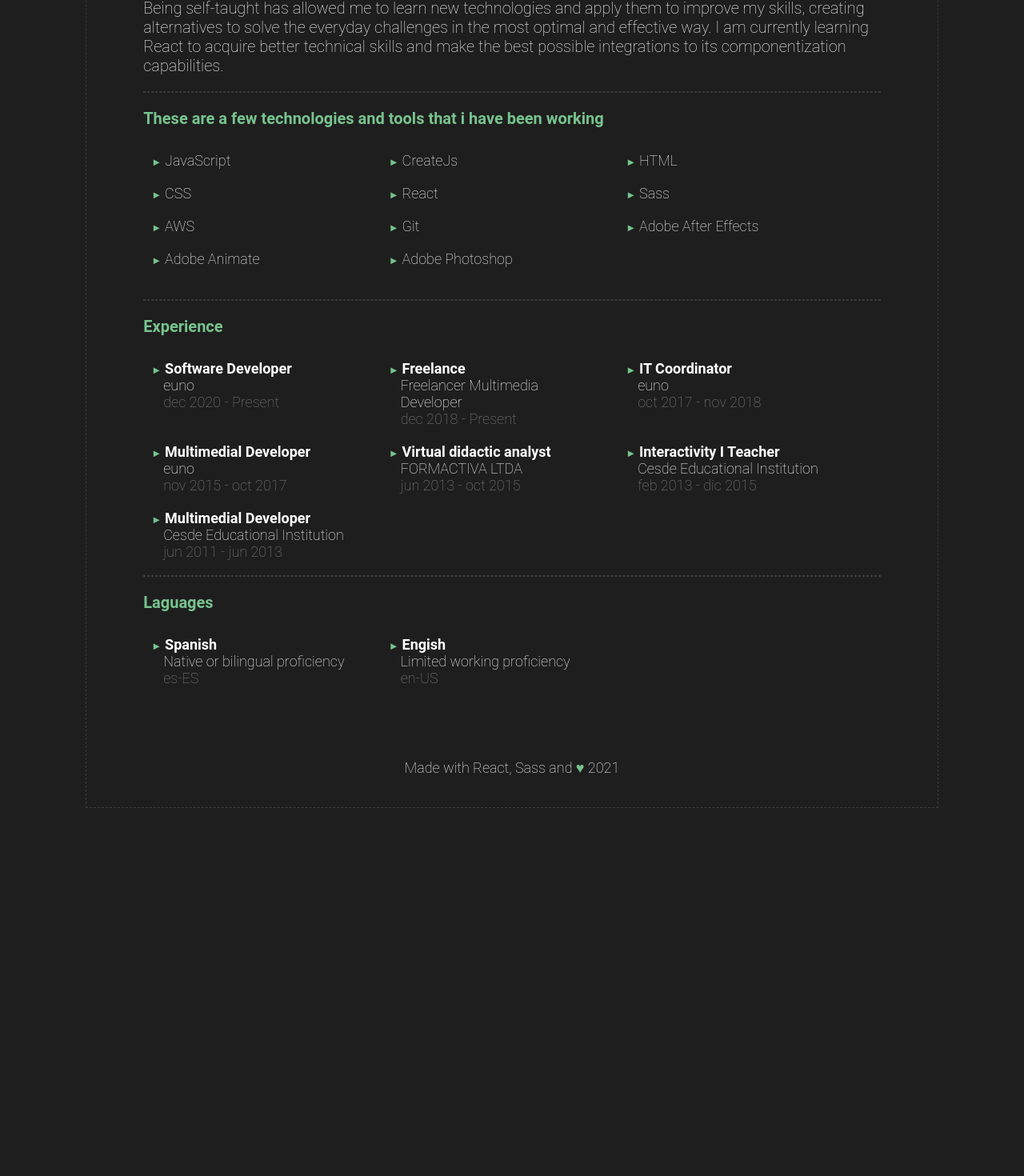
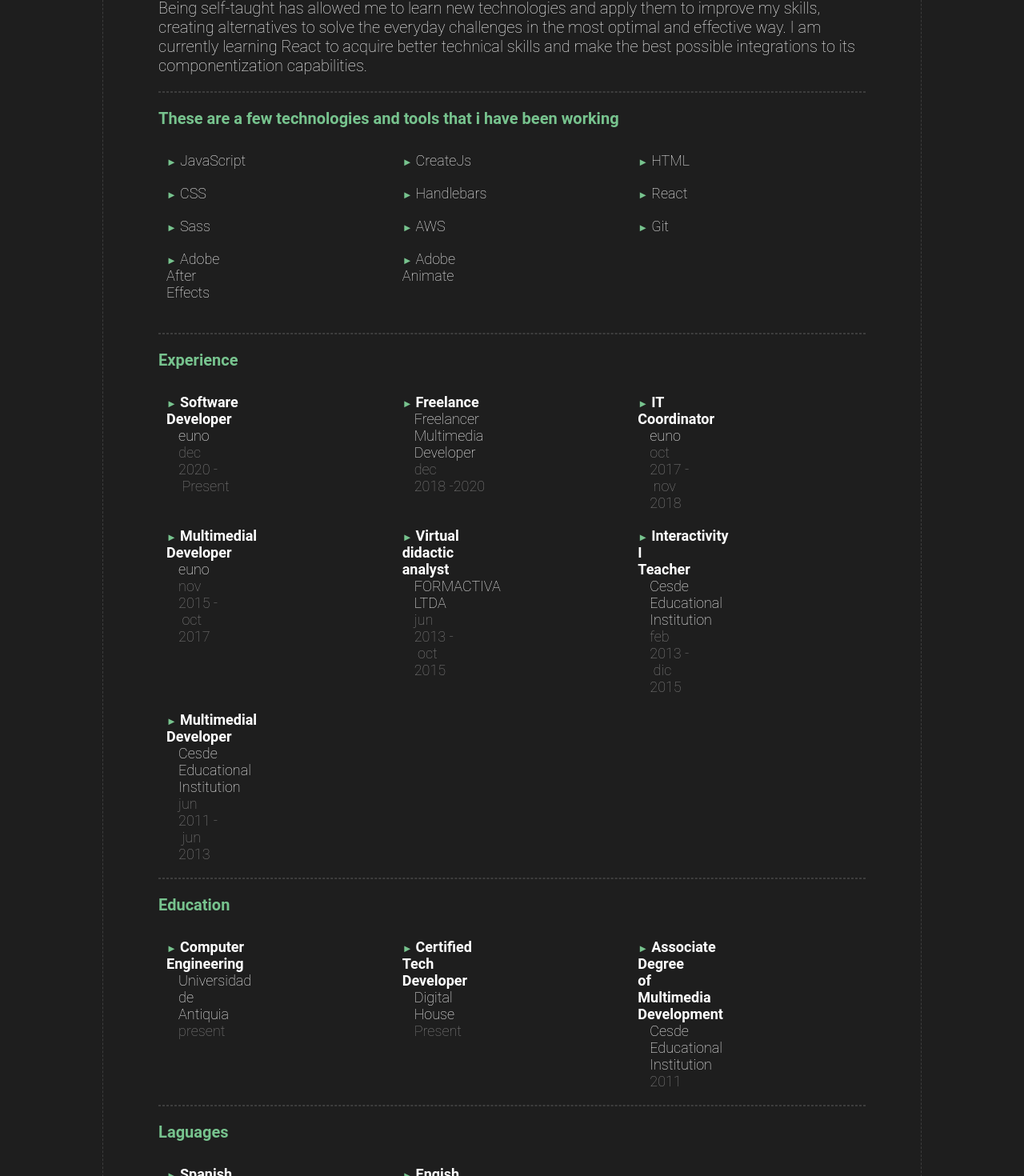
Before and after one commit to pepe199204/aws-amplify-react-portfolio, a React (Create React App) app: page / in a window 1280 px wide. Shown: the part 400-1870 px from the top of the page at 80% size. Before the commit the page ends 1490 px from the top, so only its background shows below. Built offline with nearby package versions, Linux system fonts and the light colour scheme.

Commit message:
optimization with grid, and updated studies field

```diff
--- a/package.json
+++ b/package.json
@@ -19,7 +19,8 @@
     "start": "react-scripts start",
     "build": "react-scripts build",
     "test": "react-scripts test",
-    "eject": "react-scripts eject"
+    "eject": "react-scripts eject",
+    "build-sass": "node-sass -w src/scss/index.scss src/css/index.css --output-style compressed"
   },
   "eslintConfig": {
     "extends": [
--- a/src/components/About.js
+++ b/src/components/About.js
@@ -16,14 +16,15 @@ const section = {
             tech2: 'CreateJs',
             tech3: 'HTML',
             tech4: 'CSS',
-            tech5: 'React',
-            tech6: 'Sass',
-            tech7: 'AWS',
-            tech8: 'Git',
-            tech9: 'Adobe After Effects',
-            tech10: 'Adobe Animate',
-            tech11: 'Adobe Photoshop',
-            tech12: 'Adobe Illustrator'
+            tech5: 'Handlebars',
+            tech6: 'React',
+            tech7: 'Sass',
+            tech8: 'AWS',
+            tech9: 'Git',
+            tech10: 'Adobe After Effects',
+            tech11: 'Adobe Animate',
+            tech12: 'Adobe Photoshop',
+            tech13: 'Adobe Illustrator'
         }
         },
         experiences: {
@@ -56,7 +57,7 @@ const section = {
           experience6: {
             title: 'Freelance',
             enterprise: 'Freelancer Multimedia Developer',
-            time: 'dec 2018 - Present'
+            time: 'dec 2018 -2020'
           },
           experience7: {
             title: 'Software Developer',
@@ -76,6 +77,24 @@ const section = {
             proficiency: 'Limited working proficiency',
             code: 'en-US'
           }
+        },
+        education: {
+          title : 'Education',
+          education1: {
+            title: 'Computer Engineering',
+            university: 'Universidad de Antiquia',
+            year: 'present'
+          },
+          education2: {
+            title: 'Certified Tech Developer',
+            university: 'Digital House',
+            year: 'Present'
+          },
+          education3: {
+            title: 'Associate Degree of Multimedia Development',
+            university: 'Cesde Educational Institution',
+            year: '2011'
+          },
         }
 
 }
@@ -163,8 +182,37 @@ const About = () => {
                 <hr/>
 
 
+                <h3>{section.education.title}</h3>
+
+                <div className='flexContainer'>
+
+
+                    <div className='itemFlex'><b className='arrowListE'>&#9658;</b>
+                    <b>{section.education.education1.title}</b><br/>
+                      <div className='subItemFlex'>{section.education.education1.university}<br/>
+                      <b className='experienceE'>{section.education.education1.year}</b></div>
+                    </div>
+
+                    <div className='itemFlex'><b className='arrowListE'>&#9658;</b>
+                    <b>{section.education.education2.title}</b><br/>
+                      <div className='subItemFlex'>{section.education.education2.university}<br/>
+                      <b className='experienceE'>{section.education.education2.year}</b></div>
+                    </div>
+
+                    <div className='itemFlex'><b className='arrowListE'>&#9658;</b>
+                    <b>{section.education.education3.title}</b><br/>
+                      <div className='subItemFlex'>{section.education.education3.university}<br/>
+                      <b className='experienceE'>{section.education.education3.year}</b></div>
+                    </div>
+
+
+
+                </div>
+
+                <hr/>
 
                 <h3>{section.languages.title}</h3>
+
                 <div className='flexContainer'>
 
 
@@ -183,6 +231,8 @@ const About = () => {
                   </div>
 
 
+
+
             </div>
         )
 
--- a/src/components/Portfolio.js
+++ b/src/components/Portfolio.js
@@ -4,56 +4,48 @@ const section = {
         text: 'These are samples of my skills',
         works: {
           work1: {
-            title: 'React App work1',
-            image: 'app1.jpg'
-          },
-          work2: {
-            title: 'React App work2',
-            image: 'app1.jpg'
-          },
-          work3: {
-            title: 'React App work3',
-            image: 'app1.jpg'
-          },
-          work4: {
-            title: 'React App work4',
+            title: 'Handlebars + JavaScript +Sass',
+            description: 'In this project i used handlebars.js for generate dynamically the template consuming a json file and Sass for styles.',
+            link: 'https://pepe199204.github.io/handlebars-sass/src/',
             image: 'app1.jpg'
           }
+          //,
+          // work2: {
+          //   title: 'React App work2',
+          //   image: 'app1.jpg'
+          // },
+          // work3: {
+          //   title: 'React App work3',
+          //   image: 'app1.jpg'
+          // },
+          // work4: {
+          //   title: 'React App work4',
+          //   image: 'app1.jpg'
+          // }
         }
 }
 
 const Portfolio = () => {
 
     return (
-        <div className='section'>
 
-           <h2>{section.title}</h2>
-           <p>{section.text}</p>
+      <div className='section'>
 
-           <div className='flexContainer'>
+          <h2>{section.title}</h2>
+          <p>{section.text}</p>
 
-             <button className='itemFlexWork'>
-                <img className='img' alt="" src={`/images/${section.works.work1.image}`}/>
-                <div>{section.works.work1.title}<br/></div>
-            </button>
+          <div className='flexContainerWork'>
 
-             <button className='itemFlexWork'>
-                <img className='img' alt="" src={`/images/${section.works.work1.image}`}/>
-                <div>{section.works.work2.title}<br/></div>
-            </button>
+            <a className='itemFlexWork' href={section.works.work1.link} target='_blank'>
+              <img className='img' alt="" src={`/images/${section.works.work1.image}`}/>
+              <h3>{section.works.work1.title}</h3>
+              <p>{section.works.work1.description}</p>
+            </a>
 
-             <button className='itemFlexWork'>
-                <img className='img' alt="" src={`/images/${section.works.work1.image}`}/>
-                <div>{section.works.work3.title}<br/></div>
-            </button>
+          </div>
 
-             <button className='itemFlexWork'>
-                <img className='img' alt="" src={`/images/${section.works.work1.image}`}/>
-                <div>{section.works.work4.title}<br/></div>
-            </button>
+      </div>
 
-           </div>
-        </div>
     )
 
 }
--- a/src/scss/modules/_base.scss
+++ b/src/scss/modules/_base.scss
@@ -1,3 +1,6 @@
+*{
+  box-sizing: border-box;
+}
 html {
 font-size: 62.5%;
 font-weight: lighter;
@@ -55,23 +58,42 @@ ul {
   flex-wrap: wrap;
 }
 .flexContainer {
-  display: flex;
-  flex-flow: wrap;
+display: grid;
+grid-template-columns: repeat(3, 1fr);
 align-content:space-around;
 justify-content:left;
-  flex-grow: 1;
-  flex-basis: 100%;
+
+@media screen and (max-width: $medium ){
+
+  grid-template-columns: repeat(2, 1fr);
+}
+@media screen and (max-width: $small ){
+
+  grid-template-columns: repeat(1, 1fr);
+}
+@media screen and (max-width: $extraSmall ){
+
+  grid-template-columns: repeat(1, 1fr);
+}
+}
+.flexContainerWork {
+  display: grid;
+  grid-template-columns: repeat(2, 1fr);
   }
 .itemFlex {
 padding: 10px;
 width: 30%;
 }
 .itemFlexWork {
-   width: 50%;
+display: flex;
+flex-direction: column;
+align-items: center;
+justify-content: center;
+cursor: pointer;
 text-align: center;
 transition: 0.2s;
 font-size: 25px;
-   padding: 10px;
+padding: 20px;
   &:hover{
     transform: scale(1.05);
     transition: 0.2s;
@@ -138,7 +160,7 @@ hr {
 }
 
 .img {
-  width: 70%;
+width: 100%;
 border: 3px solid $green;
 
 }
```
Also changed, not shown: src/css/index.css, 1 other file (tests, documents, lock files or other folders). Lines whose indentation alone changed are shown as unchanged.
